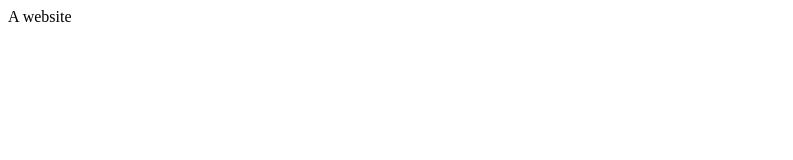
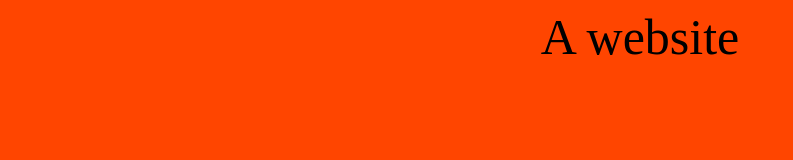
Before and after one commit to bscalfano/bscalfano.github.io, a plain HTML site: page index.html in a window 1280 px wide. Shown: the whole page, without its empty margins (0-793 px from the left). Drawn offline with Linux system fonts and the light colour scheme.

Commit message:
style sheet

```diff
--- a/index.html
+++ b/index.html
@@ -1,6 +1,7 @@
 <html>
     <head>
         <Title>Brian's Site</Title>
+        <link rel="stylesheet" href="styles.css">
     </head>
 
     <body>
--- /dev/null
+++ b/styles.css
@@ -0,0 +1,5 @@
+body {
+    text-align: center;
+    font-size: 50px;
+    background-color: orangered;
+}
```
